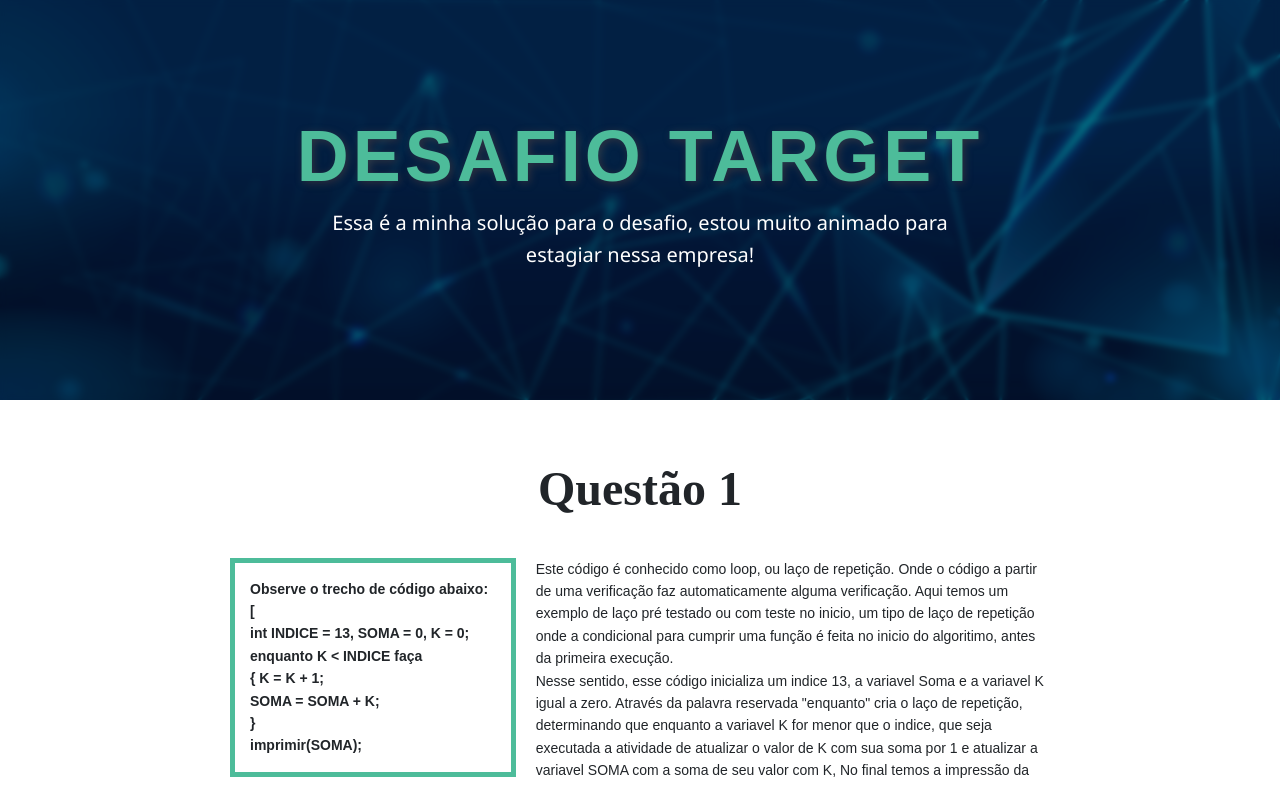
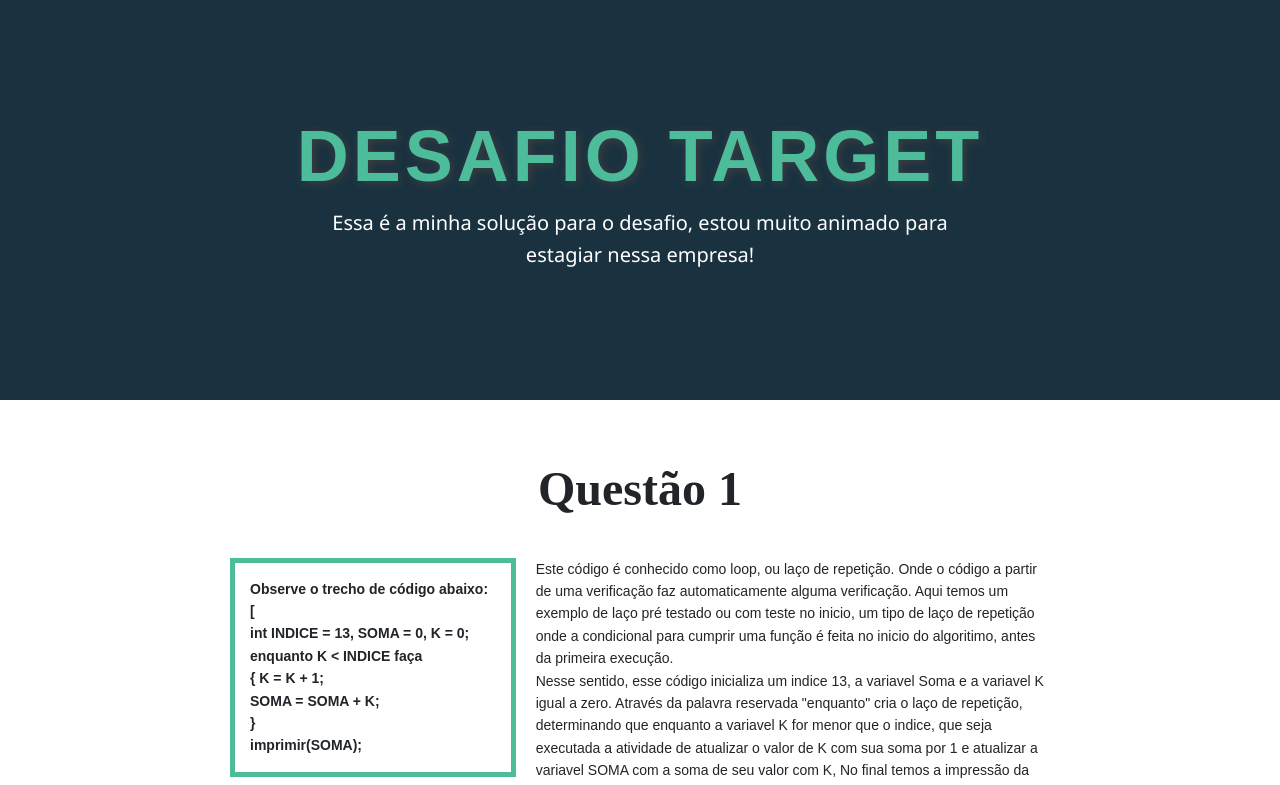
Before and after one commit to RodrigoBaptistaDEV/angular-web-questions, an Angular app: page / in a window 1280 px wide. Shown: the top 785 px of the page. Built offline with nearby package versions, Linux system fonts and the light colour scheme.

Commit message:
quinta alteração

```diff
--- a/src/app/app.component.css
+++ b/src/app/app.component.css
@@ -3,7 +3,6 @@
 }
 
 .banner {
-    background-image: url("/assets/darkblueback.jpg");
     background-position: center;
     background-repeat: no-repeat;
     background-size: cover;
--- a/src/app/app.component.html
+++ b/src/app/app.component.html
@@ -1,4 +1,4 @@
-<section class="banner">
+<section class="banner" background-image="assets\darkblueback.jpg">
     <app-header></app-header>
 </section>
 
```
